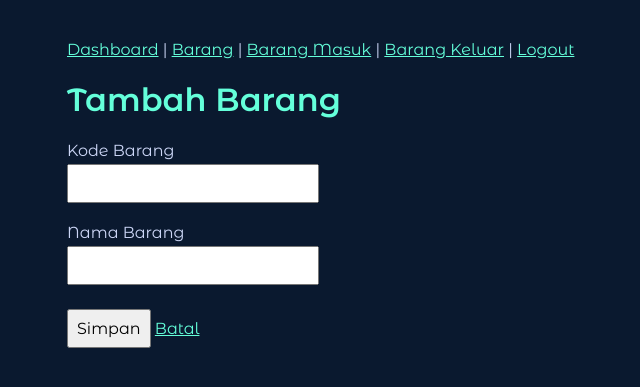
After one commit to wahyu043/inventaris, a Flask app: page /barang/tambah in a window 1280 px wide. The commit adds this page. Shown: the top 387 px of the page, without its empty margins (213-853 px from the left). Run offline with Flask 3, Linux system fonts and the light colour scheme; the visitor is signed in with stand-in values (Sample User, id 1).

Commit message:
feat: tambah CRUD master barang

```diff
--- a/app.py
+++ b/app.py
@@ -57,7 +57,7 @@ def index():
 @login_required
 def barang():
     rows = db.get_db().execute("""
-        SELECT b.kode, b.nama,
+        SELECT b.kode, b.nama, b.aktif,
                COALESCE(SUM(CASE WHEN t.jenis = 'Masuk' THEN t.jumlah ELSE -t.jumlah END), 0) AS stok
         FROM barang b
         LEFT JOIN transaksi t ON t.kode_barang = b.kode
@@ -65,6 +65,58 @@ def barang():
         ORDER BY b.nama
     """).fetchall()
     return render_template("barang.html", rows=rows)
+
+
+@app.route("/barang/tambah", methods=["GET", "POST"])
+@login_required
+def barang_tambah():
+    if request.method == "POST":
+        kode = request.form.get("kode", "").strip()
+        nama = request.form.get("nama", "").strip()
+        if not kode or not nama:
+            flash("Kode dan nama barang wajib diisi", "error")
+        elif db.get_db().execute("SELECT 1 FROM barang WHERE kode = ?", (kode,)).fetchone():
+            flash("Kode barang sudah digunakan", "error")
+        else:
+            conn = db.get_db()
+            conn.execute("INSERT INTO barang (kode, nama, aktif) VALUES (?, ?, 1)", (kode, nama))
+            conn.commit()
+            flash("Barang berhasil ditambahkan", "ok")
+            return redirect(url_for("barang"))
+    return render_template("barang_form.html", data=None)
+
+
+@app.route("/barang/<kode>/ubah", methods=["GET", "POST"])
+@login_required
+def barang_ubah(kode):
+    conn = db.get_db()
+    data = conn.execute("SELECT kode, nama FROM barang WHERE kode = ?", (kode,)).fetchone()
+    if data is None:
+        abort(404)
+    if request.method == "POST":
+        nama = request.form.get("nama", "").strip()
+        if not nama:
+            flash("Nama barang wajib diisi", "error")
+        else:
+            conn.execute("UPDATE barang SET nama = ? WHERE kode = ?", (nama, kode))
+            conn.commit()
+            flash("Nama barang berhasil diubah", "ok")
+            return redirect(url_for("barang"))
+    return render_template("barang_form.html", data=data)
+
+
+@app.route("/barang/<kode>/status", methods=["POST"])
+@login_required
+def barang_status(kode):
+    conn = db.get_db()
+    data = conn.execute("SELECT aktif FROM barang WHERE kode = ?", (kode,)).fetchone()
+    if data is None:
+        abort(404)
+    status = 0 if data["aktif"] else 1
+    conn.execute("UPDATE barang SET aktif = ? WHERE kode = ?", (status, kode))
+    conn.commit()
+    flash("Barang dinonaktifkan" if not status else "Barang diaktifkan kembali", "ok")
+    return redirect(url_for("barang"))
 
 @app.route("/masuk")
 @login_required
@@ -82,7 +134,7 @@ def masuk_list():
 @login_required
 def masuk_tambah():
     conn = db.get_db()
-    daftar_barang = conn.execute("SELECT kode, nama FROM barang ORDER BY nama").fetchall()
+    daftar_barang = conn.execute("SELECT kode, nama FROM barang WHERE aktif = 1 ORDER BY nama").fetchall()
 
     if request.method == "POST":
         tanggal = request.form["tanggal"]
@@ -191,7 +243,7 @@ def ambil_keluar(id):
 @login_required
 def keluar_tambah():
     conn = db.get_db()
-    daftar_barang = conn.execute("SELECT kode, nama FROM barang ORDER BY nama").fetchall()
+    daftar_barang = conn.execute("SELECT kode, nama FROM barang WHERE aktif = 1 ORDER BY nama").fetchall()
 
     if request.method == "POST":
         tanggal = request.form["tanggal"]
--- a/db.py
+++ b/db.py
@@ -36,6 +36,10 @@ def init_db_command():
     conn = get_db()
     with open("schema.sql") as f:
         conn.executescript(f.read())
+    # Migrasi aman untuk database yang dibuat sebelum kolom status tersedia.
+    kolom_barang = {row["name"] for row in conn.execute("PRAGMA table_info(barang)")}
+    if "aktif" not in kolom_barang:
+        conn.execute("ALTER TABLE barang ADD COLUMN aktif INTEGER NOT NULL DEFAULT 1 CHECK (aktif IN (0, 1))")
     conn.execute(
         "INSERT OR IGNORE INTO users (username, password_hash) VALUES (?, ?)",
         ("admin", generate_password_hash("admin123", method="pbkdf2:sha256")),
--- a/schema.sql
+++ b/schema.sql
@@ -6,7 +6,8 @@ CREATE TABLE IF NOT EXISTS users (
 
 CREATE TABLE IF NOT EXISTS barang (
     kode TEXT PRIMARY KEY,
-    nama TEXT NOT NULL
+    nama TEXT NOT NULL,
+    aktif INTEGER NOT NULL DEFAULT 1 CHECK (aktif IN (0, 1))
 );
 
 CREATE TABLE IF NOT EXISTS transaksi (
--- /dev/null
+++ b/templates/barang_form.html
@@ -0,0 +1,15 @@
+{% extends "base.html" %}
+{% block title %}{{ 'Ubah' if data else 'Tambah' }} Barang{% endblock %}
+{% block content %}
+<h1>{{ 'Ubah' if data else 'Tambah' }} Barang</h1>
+<form method="post">
+  <p><label>Kode Barang<br>
+    {% if data %}<input value="{{ data.kode }}" disabled>
+    {% else %}<input name="kode" maxlength="100" required>{% endif %}
+  </label></p>
+  <p><label>Nama Barang<br>
+    <input name="nama" value="{{ data.nama if data else '' }}" maxlength="200" required>
+  </label></p>
+  <button>Simpan</button> <a href="{{ url_for('barang') }}">Batal</a>
+</form>
+{% endblock %}
```
Also changed, not shown: templates/barang.html (+9 -2 lines), changelog.md.
